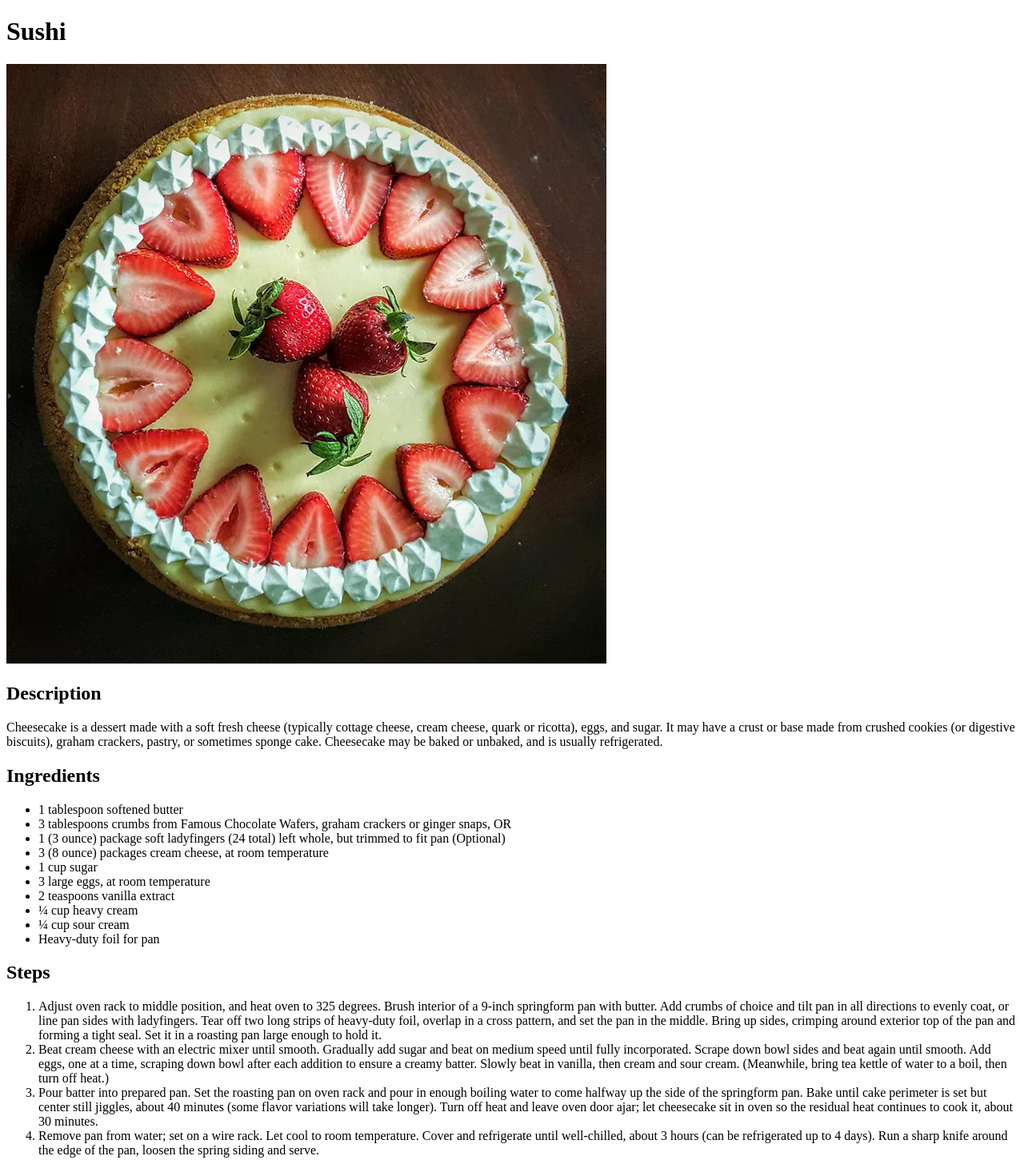
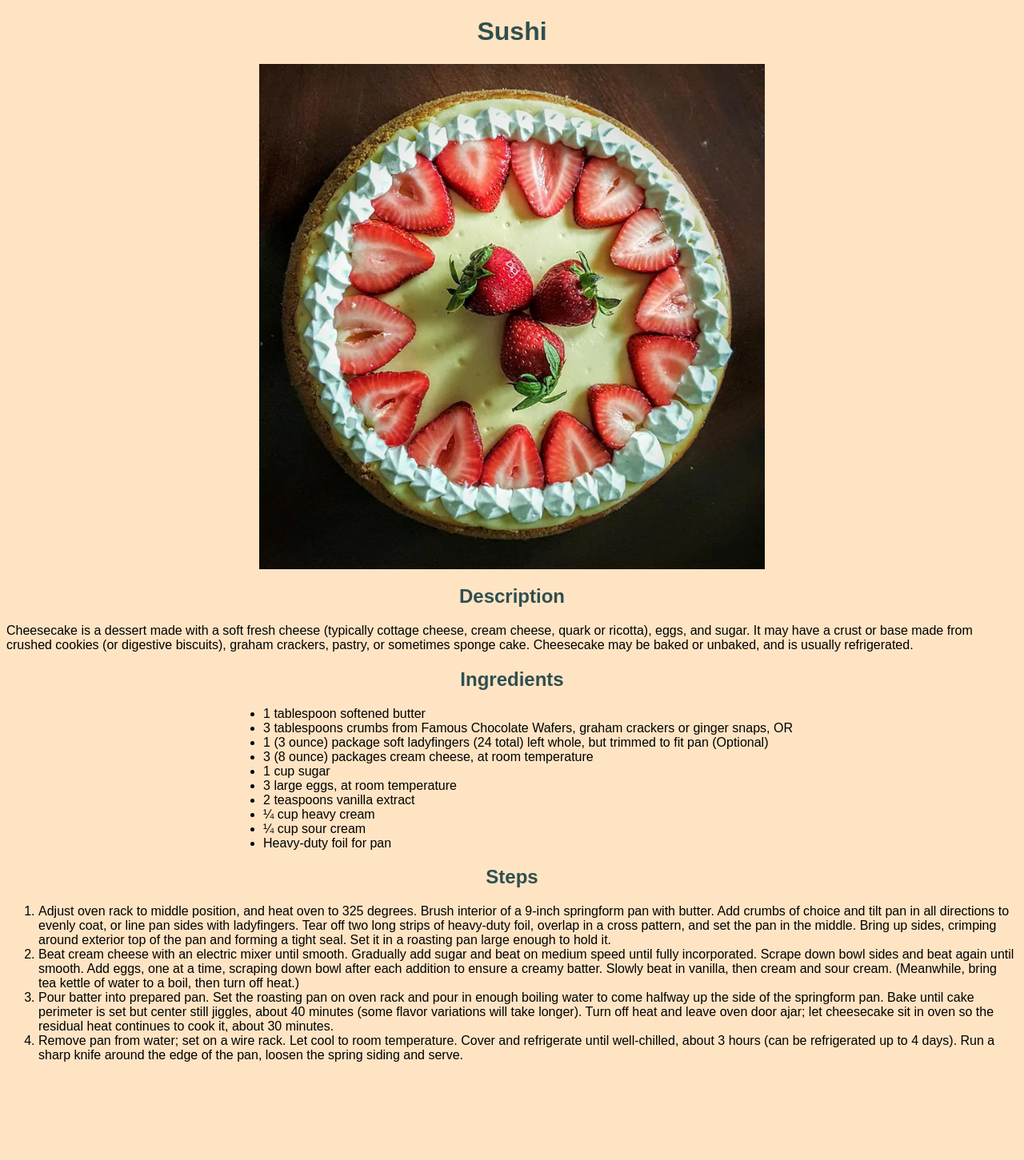
Before and after one commit to HarshaChil/odin-recipes, a plain HTML site: page recipes/cheesecake.html in a window 1280 px wide. Shown: the whole page at 80% size. After the commit the page ends 1345 px from the top, so only its background shows below. Drawn offline with Linux system fonts and the light colour scheme.

Commit message:
Complete style

```diff
--- a/recipes/cheesecake.html
+++ b/recipes/cheesecake.html
@@ -1,11 +1,12 @@
 <!DOCTYPE html>
 <html lang="en">
     <head>
+        <link rel="stylesheet" href="../style.css">
         <meta charset="UTF-8">
         <title>Cheesecake Recipe</title>
     </head>
     <body>
-        <h1>Sushi</h1>
+        <h1 class="title">Sushi</h1>
 		<img src="cheesecake.webp" alt="Soft Pretzel Image">
 		<h2>Description</h2>
 		<p>Cheesecake is a dessert made with a soft fresh cheese (typically cottage cheese, cream
--- /dev/null
+++ b/style.css
@@ -0,0 +1,33 @@
+*{
+    background-color: bisque;
+}
+
+h2, .title{
+    text-align: center;
+    color: darkslategrey;
+    font-family: Copperplate, sans-serif;
+}
+
+.links{
+    margin-left: auto;
+    margin-right: auto;
+    max-width: fit-content;
+    color: rgb(17, 0, 255);
+}
+
+img{
+    display: block;
+    margin-left: auto;
+    margin-right: auto;
+    width: 50%;
+}
+
+li, p{
+    font-family: Papyrus, sans-serif;
+}
+
+ul, ol{
+    margin-left: auto;
+    margin-right: auto;
+    max-width: fit-content;
+}
```
Also changed, not shown: index.html (+7 -4 lines), recipes/pretzels.html (+2 -1 lines), recipes/sushi.html (+2 -1 lines).
